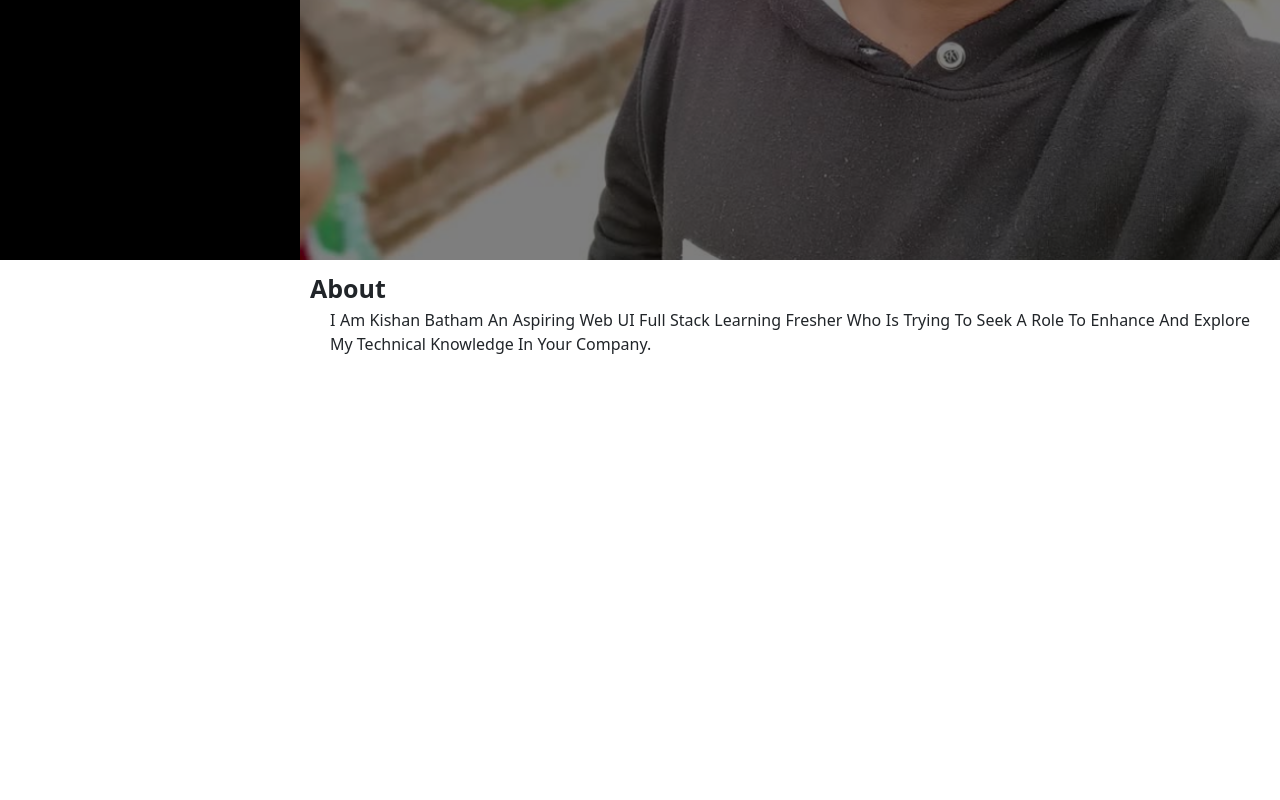
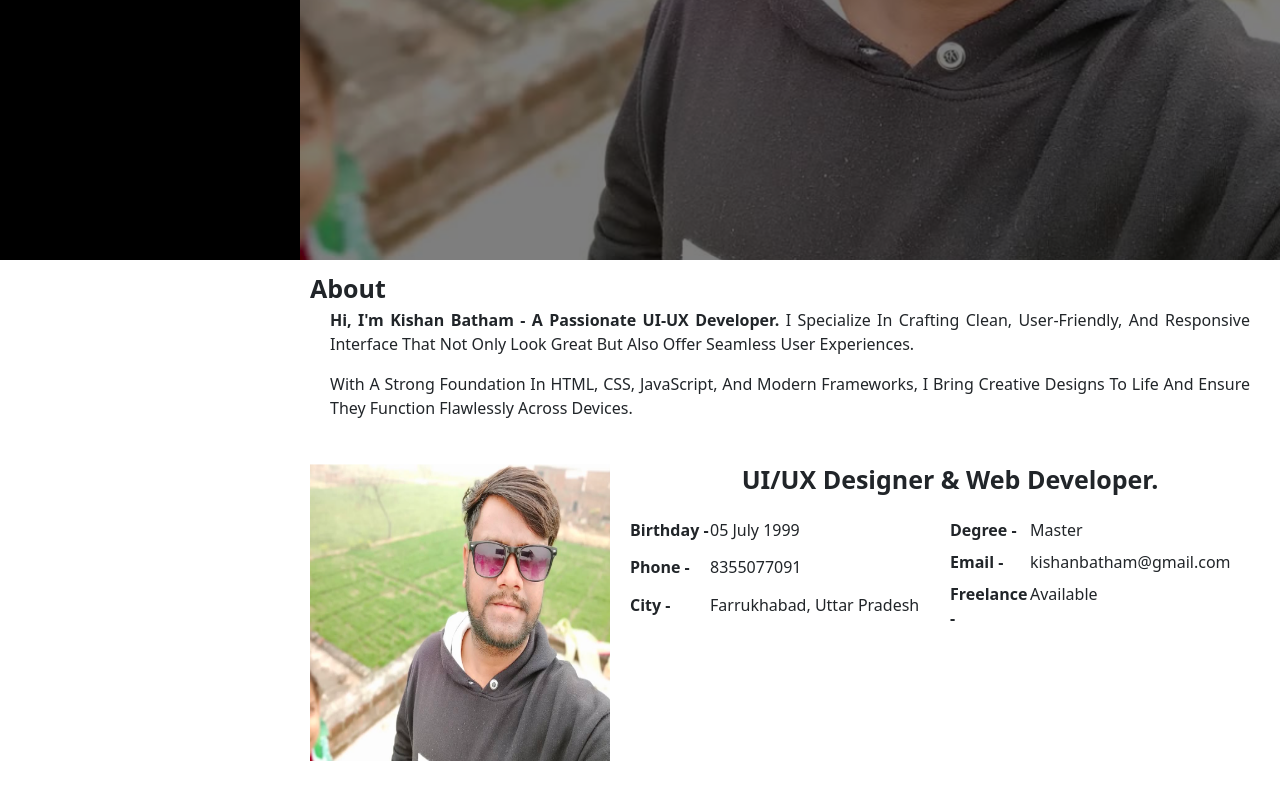
Before and after one commit to kishanbatham/kishan-batham, a website: page index.html in a window 1280 px wide. Shown: the part 540-1340 px from the top of the page. Drawn offline with nearby package versions, Linux system fonts and the light colour scheme.

Commit message:
Version-0.3
About Page Update

```diff
--- a/index.html
+++ b/index.html
@@ -52,9 +52,47 @@
             <div class="about">
                 <span class="about-title">About</span>
                 <p>
-                    I am Kishan Batham an aspiring Web UI Full Stack Learning Fresher who is trying to seek a role to enhance
-                    and explore my technical knowledge in your company.
+                    <b>Hi, I'm Kishan Batham - a passionate UI-UX Developer.</b> I specialize in crafting clean, user-friendly, and responsive interface that not only look
+                    great but also offer seamless user experiences.
                 </p>
+                <p>
+                    With a strong foundation in HTML, CSS, JavaScript, and modern frameworks, I bring creative designs to life and
+                    ensure they function flawlessly across devices.
+                </p>
+
+                <div class="more-info">
+                    <div class="profile-img"><img src="public/images/banner-image.png" alt="" width="300" height="300"></div>
+
+                    <div>
+                        <div class="person-title">UI/UX Designer & Web Developer.</div>
+
+                       <div class="divide">
+                        <dl>
+                            <dt>Birthday -</dt>
+                            <dd>05 July 1999</dd>
+
+                            <dt>Phone -</dt>
+                            <dd>8355077091</dd>
+
+                            <dt>City -</dt>
+                            <dd>Farrukhabad, Uttar Pradesh</dd>
+                        </dl>
+
+                         <dl>
+
+                            <dt>Degree -</dt>
+                            <dd>Master</dd>
+
+                            <dt>Email -</dt>
+                            <dd>kishanbatham@gmail.com</dd>
+
+                             <dt>Freelance -</dt>
+                            <dd>Available</dd>
+                        </dl>
+
+                        </div>
+                    </div>
+                </div>
             </div>
         </section>
     </div>
--- a/src/styles/style.css
+++ b/src/styles/style.css
@@ -75,6 +75,35 @@ h2{
 a:hover .bi{
     color:lightskyblue;
 }
+
+.more-info{
+    display: grid;
+    grid-template-columns: 4fr 8fr;
+    padding-top:25px;
+}
+
+.divide{
+    display: grid;
+    grid-template-columns: 6fr 6fr;
+
+}
+
+dl{
+    display:grid;
+    grid-template-columns: 3fr 9fr;
+}
+dt{
+    text-align:justify;
+}
+
+.person-title{
+    font-size: 25px;
+    font-weight: bold;
+    margin-bottom: 20px;
+    text-align: center;
+}
+
+
 
 
 /* Right Side Work is End */
@@ -207,5 +236,42 @@ nav a:hover{
     color:lightblue;
 }
 
+.more-info{
+    display:inline;
+    justify-content: center;
+    padding-top:25px;
+}
+
+.divide{
+    display:inline;
+
 
 }
+.profile-img{
+
+    display: flex;
+    justify-content: center;
+}
+.profile-img img{
+    border-radius: 50%;
+    border:2px solid black;
+    margin-top: 10px;
+    margin-bottom: 10px;
+}
+dl{
+    display:grid;
+    grid-template-columns: 3fr 9fr;
+}
+dt{
+    text-align:justify;
+}
+
+.person-title{
+    font-size: 25px;
+    font-weight: bold;
+    margin-bottom: 20px;
+    text-align: center;
+}
+
+
+}
```
